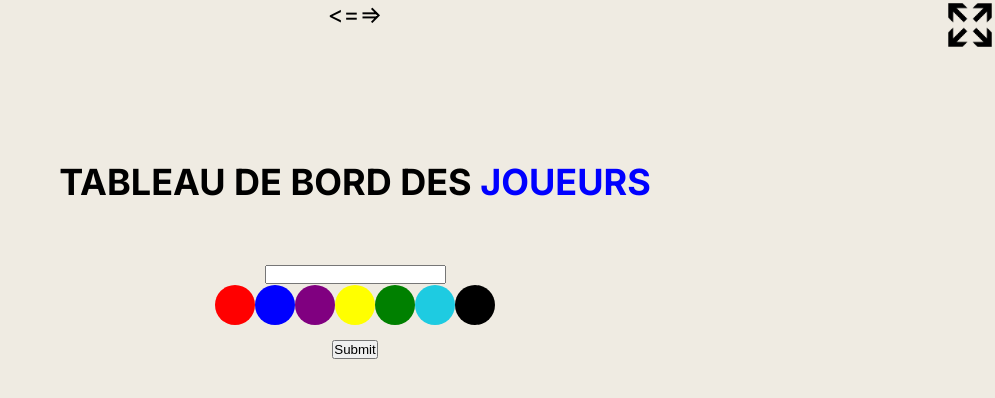
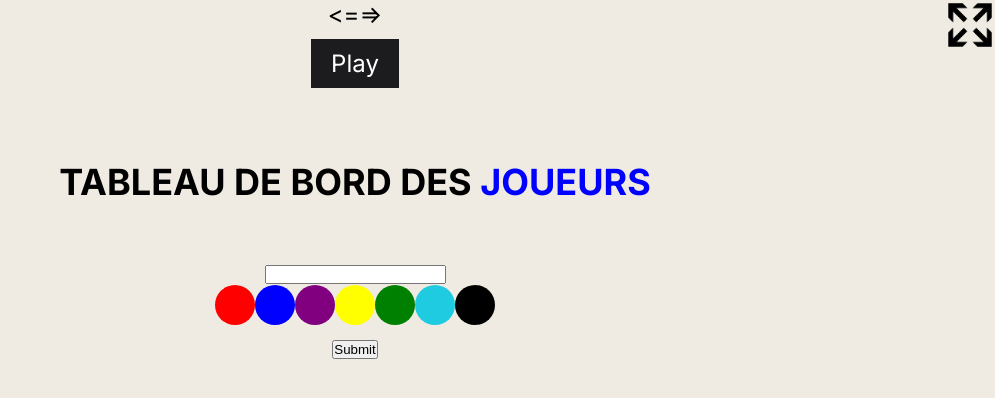
Before and after one commit to Nikangourou/esprit-voyageur-front, a Next.js app: page /intro in a window 1280 px wide. Both pictures are taken after a click on the element "=>". Shown: the top 398 px of the page, without its empty margins (285-1280 px from the left). Built offline with nearby package versions, Linux system fonts and the light colour scheme; no server answers.

Commit message:
move qrcode

```diff
--- a/src/app/components/qrCode/qrCode.jsx
+++ b/src/app/components/qrCode/qrCode.jsx
@@ -7,8 +7,8 @@ export default function QrCode({ gameId }) {
     console.log(url)
 
     return (
-        <main>
+        <div>
             <QRCodeSVG value={url}/>
-        </main>
+        </div>
     );
 }
--- a/src/app/game/page.jsx
+++ b/src/app/game/page.jsx
@@ -1,4 +1,4 @@
-"use client";
+"use client"
 
 import styles from "./page.module.scss";
 import { useEffect, useState, useRef } from "react";
@@ -9,7 +9,7 @@ import ImageShader from "../components/imageShader/ImageShader";
 
 const apiUrl = process.env.NEXT_PUBLIC_API_URL;
 
-export default function Intro() {
+export default function Game() {
   const [images, setImages] = useState([]);
   const gameId = useRef(null);
   const isReadyRef = useRef(false);
--- /dev/null
+++ b/src/app/game/qrcode/page.module.scss
@@ -0,0 +1,25 @@
+.main{
+    background-image: url("/bg.png");
+    background-repeat: no-repeat;
+    background-size: cover;
+    background-position: center;
+    height: 100vh;
+    display: flex;
+    justify-content: center;
+    align-items: center;
+
+    .container{
+        text-align: center;
+
+        .btnPlay{
+            background-color: #1C1C1E;
+            margin-top: 20px;
+            display: block;
+            color: #fff;
+            padding: 10px 20px;
+            border-radius: 5px;
+            font-size: 20px;
+            cursor: pointer;
+        }
+    }
+}
--- a/src/app/intro/page.jsx
+++ b/src/app/intro/page.jsx
@@ -3,7 +3,6 @@
 import Image from "next/image";
 import styles from "./page.module.scss";
 import Tuto1 from "../components/tuto/tuto1";
-import QrCode from "../components/qrCode/qrCode";
 import Joueurs from "../components/joueurs/joueurs";
 import { useState, useEffect, useRef } from "react";
 import { io } from "socket.io-client"
@@ -41,7 +40,7 @@ export default function Intro() {
   }, [])
 
   const nextPage = () => {
-    if (currentPart === 2) {
+    if (currentPart === 1) {
       return;
     }
     setCurrentPage(currentPart + 1);
@@ -63,15 +62,12 @@ export default function Intro() {
         {
           currentPart === 1 && <Joueurs />
         }
-        {
-          currentPart === 2 && <QrCode gameId={gameId} />
-        }
         <div className={styles.containerBtn}>
           <p onClick={() => previousPage()}>&lt;=</p>
           <p onClick={() => nextPage()}>=&gt;</p>
         </div>
         {
-          currentPart === 2 && <a className={styles.btnPlay} href={`/game?gameId=${gameId}`}> Play</a>
+          currentPart === 1 && <a className={styles.btnPlay} href={`/game/qrcode?gameId=${gameId}`}> Play</a>
         }
       </div>
     </main>
--- a/src/app/intro/page.module.scss
+++ b/src/app/intro/page.module.scss
@@ -18,7 +18,7 @@
         }
 
         .btnPlay{
-            background-color: black;
+            background-color: #1C1C1E;
             color: white;
             padding: 10px 20px;
         }
```
Also changed, not shown: src/app/game/qrcode/page.jsx (added, +25 -0 lines).
